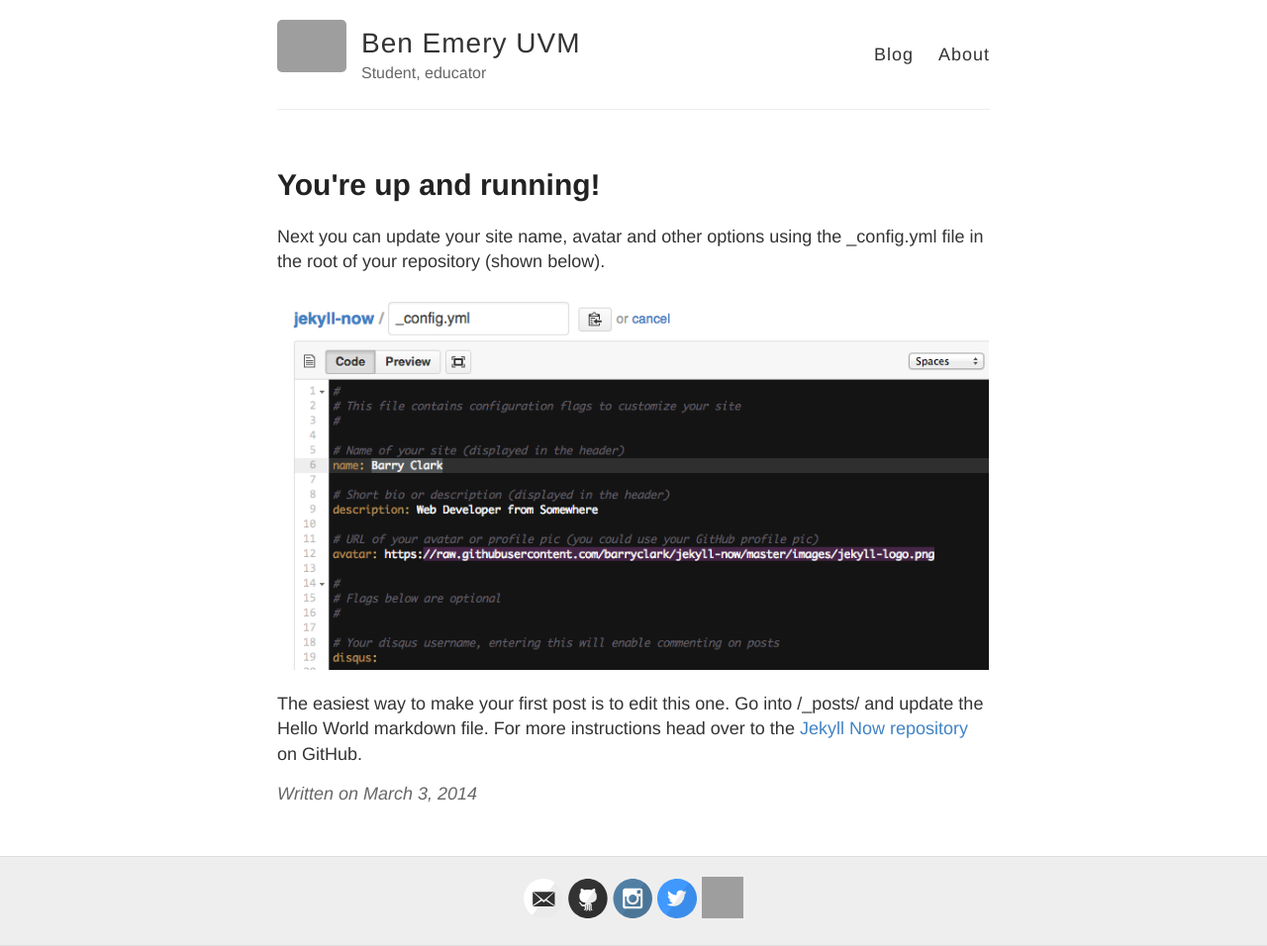
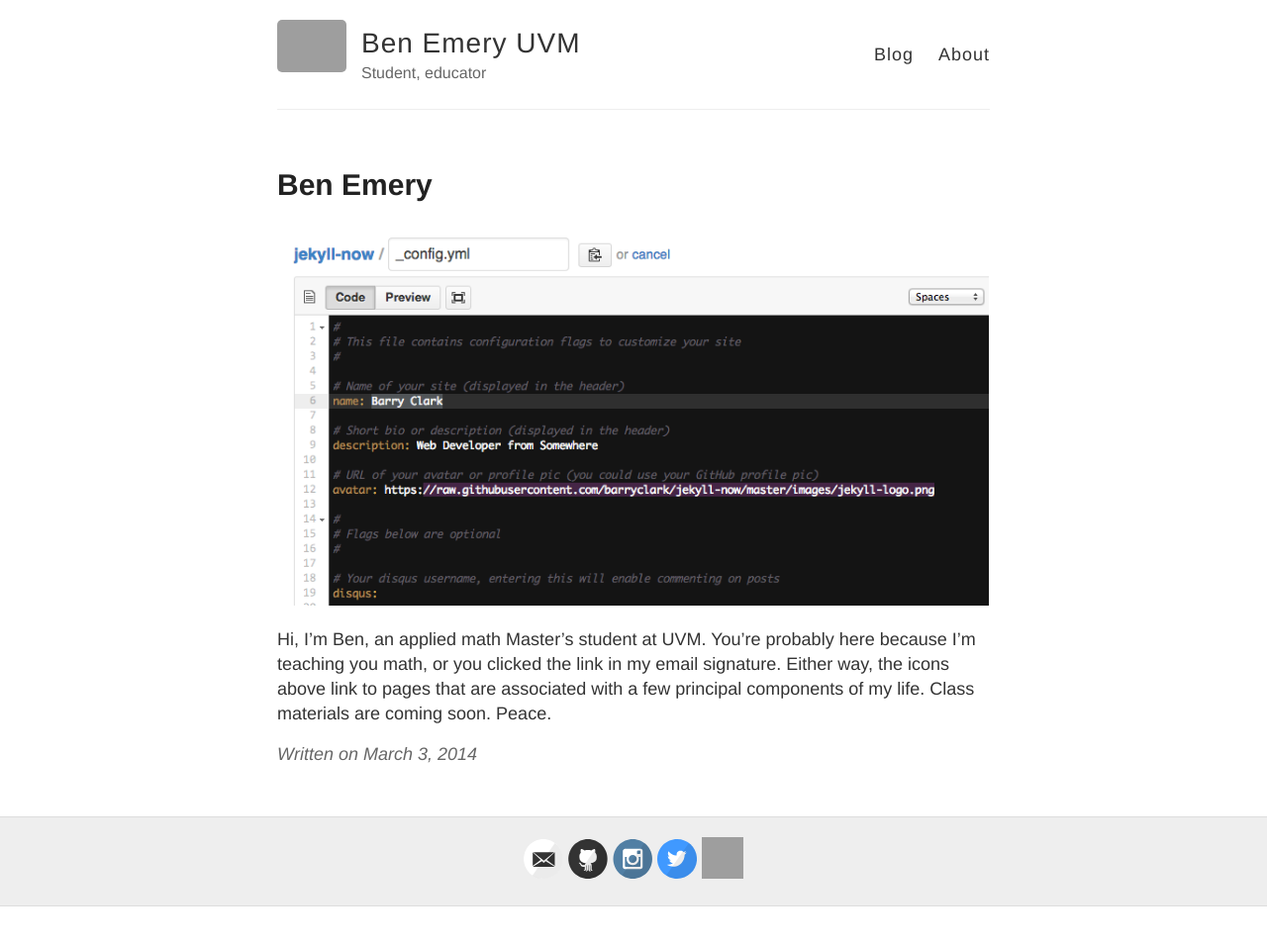
Before and after one commit to dbemerydt/dbemerydt.github.io, a Jekyll site: the page built from _posts/2014-3-3-Hello-World.md, in a window 1280 px wide. Shown: the whole page at 99% size. Built offline with Jekyll 4.4.1, drawn with Linux system fonts in a browser that asks for light colours; after the commit the page ends 916 px from its top, so only the background shows below that; grey boxes are pictures that could not be loaded.

Commit message:
Update 2014-3-3-Hello-World.md

```diff
--- a/_posts/2014-3-3-Hello-World.md
+++ b/_posts/2014-3-3-Hello-World.md
@@ -1,10 +1,8 @@
 ---
 layout: post
-title: You're up and running!
+title: Ben Emery
 ---
-
-Next you can update your site name, avatar and other options using the _config.yml file in the root of your repository (shown below).
 
 ![_config.yml]({{ site.baseurl }}/images/config.png)
 
-The easiest way to make your first post is to edit this one. Go into /_posts/ and update the Hello World markdown file. For more instructions head over to the [Jekyll Now repository](https://github.com/barryclark/jekyll-now) on GitHub.
+Hi, I'm Ben, an applied math Master's student at UVM. You're probably here because I'm teaching you math, or you clicked the link in my email signature. Either way, the icons above link to pages that are associated with a few principal components of my life. Class materials are coming soon. Peace.
```
